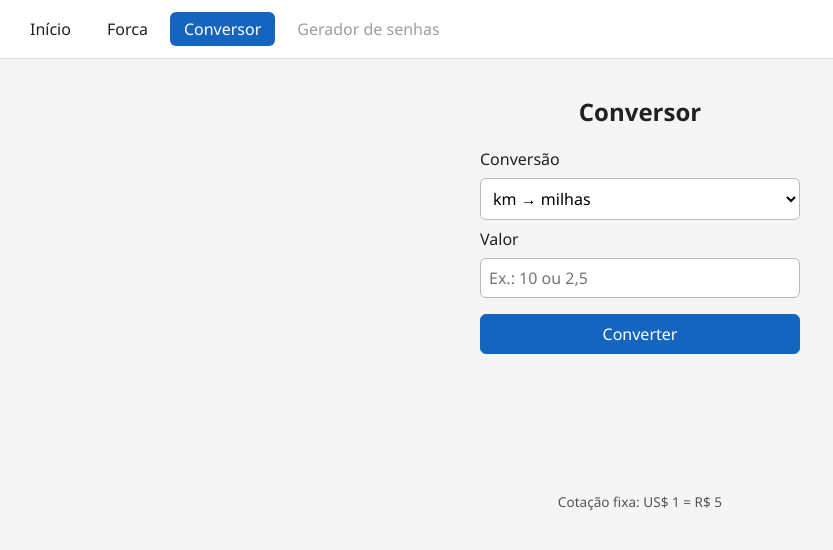
After one commit to HenriqueNicolletti-e-LucasMP8-Projects/exercicios-python, a Flask app: page /conversor in a window 1280 px wide. The commit adds this page. Shown: the top 550 px of the page, without its empty margins (0-833 px from the left). Run offline with Flask 3, Linux system fonts and the light colour scheme.

Commit message:
Adiciona Conversor
Converte km↔milhas, °C↔°F e real↔dólar (cotação fixa), com uma função
por conversão, validação da entrada e mensagem de erro na tela.

Co-Authored-By: Claude Opus 5.5 <noreply@anthropic.com>

```diff
--- a/app.py
+++ b/app.py
@@ -2,7 +2,7 @@ import os
 
 from flask import Flask, jsonify, render_template, request, session
 
-from src import forca
+from src import conversor, forca
 
 app = Flask(__name__)
 app.secret_key = os.environ.get("SECRET_KEY", "chave-apenas-para-desenvolvimento")
@@ -16,7 +16,7 @@ def estado_da_sessao():
 
 EXERCICIOS = [
     {"nome": "Forca", "descricao": "Adivinhe a palavra letra por letra antes que o boneco seja enforcado.", "rota": "pagina_forca"},
-    {"nome": "Conversor", "descricao": "Converta km↔milhas, °C↔°F e real↔dólar.", "rota": None},
+    {"nome": "Conversor", "descricao": "Converta km↔milhas, °C↔°F e real↔dólar.", "rota": "pagina_conversor"},
     {"nome": "Gerador de senhas", "descricao": "Gere senhas escolhendo tamanho e tipos de caractere.", "rota": None},
 ]
 
@@ -59,5 +59,25 @@ def api_forca_letra():
     return jsonify(forca.estado_publico(estado))
 
 
+@app.route("/conversor")
+def pagina_conversor():
+    return render_template(
+        "conversor.html",
+        pagina="conversor",
+        opcoes=conversor.opcoes(),
+        cotacao=conversor.formatar(conversor.COTACAO_DOLAR),
+    )
+
+
+@app.post("/api/conversor")
+def api_conversor():
+    dados = request.get_json(silent=True) or {}
+    try:
+        resposta = conversor.converter(str(dados.get("tipo", "")), str(dados.get("valor", "")))
+    except ValueError as erro:
+        return jsonify({"erro": str(erro)}), 400
+    return jsonify(resposta)
+
+
 if __name__ == "__main__":
     app.run(debug=True)
--- /dev/null
+++ b/src/conversor.py
@@ -0,0 +1,81 @@
+import math
+
+COTACAO_DOLAR = 5.00  # quantos reais vale 1 dólar (cotação fixa)
+KM_POR_MILHA = 1.609344
+
+
+def km_para_milhas(km):
+    return km / KM_POR_MILHA
+
+
+def milhas_para_km(milhas):
+    return milhas * KM_POR_MILHA
+
+
+def celsius_para_fahrenheit(celsius):
+    return celsius * 9 / 5 + 32
+
+
+def fahrenheit_para_celsius(fahrenheit):
+    return (fahrenheit - 32) * 5 / 9
+
+
+def reais_para_dolares(reais):
+    return reais / COTACAO_DOLAR
+
+
+def dolares_para_reais(dolares):
+    return dolares * COTACAO_DOLAR
+
+
+CONVERSOES = {
+    "km_milhas": {"nome": "km → milhas", "funcao": km_para_milhas, "de": "km", "para": "milhas", "aceita_negativo": False},
+    "milhas_km": {"nome": "milhas → km", "funcao": milhas_para_km, "de": "milhas", "para": "km", "aceita_negativo": False},
+    "c_f": {"nome": "°C → °F", "funcao": celsius_para_fahrenheit, "de": "°C", "para": "°F", "aceita_negativo": True},
+    "f_c": {"nome": "°F → °C", "funcao": fahrenheit_para_celsius, "de": "°F", "para": "°C", "aceita_negativo": True},
+    "real_dolar": {"nome": "real → dólar", "funcao": reais_para_dolares, "de": "R$", "para": "US$", "aceita_negativo": False},
+    "dolar_real": {"nome": "dólar → real", "funcao": dolares_para_reais, "de": "US$", "para": "R$", "aceita_negativo": False},
+}
+
+
+def ler_numero(texto):
+    """Converte o texto digitado em número. Aceita vírgula ou ponto como separador decimal."""
+    texto = str(texto).strip().replace(",", ".")
+    if not texto:
+        raise ValueError("Digite um valor.")
+    try:
+        numero = float(texto)
+    except ValueError:
+        raise ValueError("Digite um número válido.") from None
+    if not math.isfinite(numero):
+        raise ValueError("Digite um número válido.")
+    return numero
+
+
+def converter(tipo, texto):
+    """Faz a conversão escolhida. Levanta ValueError se o tipo ou o valor forem inválidos."""
+    if tipo not in CONVERSOES:
+        raise ValueError("Escolha um tipo de conversão válido.")
+    conversao = CONVERSOES[tipo]
+    valor = ler_numero(texto)
+    if valor < 0 and not conversao["aceita_negativo"]:
+        raise ValueError("Esse valor não pode ser negativo.")
+    resultado = round(conversao["funcao"](valor), 2)
+    return {
+        "valor": valor,
+        "resultado": resultado,
+        "texto": f"{formatar(valor)} {conversao['de']} = {formatar(resultado)} {conversao['para']}",
+    }
+
+
+def formatar(numero):
+    """Mostra o número com até 2 casas decimais e vírgula, no padrão brasileiro."""
+    texto = f"{numero:.2f}".rstrip("0").rstrip(".")
+    if texto == "-0":
+        texto = "0"
+    return texto.replace(".", ",")
+
+
+def opcoes():
+    """Lista de conversões para montar o seletor na tela."""
+    return [{"tipo": tipo, "nome": conversao["nome"]} for tipo, conversao in CONVERSOES.items()]
--- /dev/null
+++ b/static/conversor.js
@@ -0,0 +1,31 @@
+const elForm = document.getElementById("form-conversor");
+const elTipo = document.getElementById("tipo");
+const elValor = document.getElementById("valor");
+const elResultado = document.getElementById("resultado");
+const elMensagem = document.getElementById("mensagem");
+
+function mostrar(resultado, erro) {
+  elResultado.textContent = resultado || "";
+  elMensagem.textContent = erro || "";
+}
+
+async function converter(evento) {
+  evento.preventDefault();
+  const resposta = await fetch("/api/conversor", {
+    method: "POST",
+    headers: { "Content-Type": "application/json" },
+    body: JSON.stringify({ tipo: elTipo.value, valor: elValor.value }),
+  });
+  const dados = await resposta.json();
+  if (resposta.ok) {
+    mostrar(dados.texto, "");
+  } else {
+    mostrar("", dados.erro);
+    elValor.focus();
+  }
+}
+
+elForm.addEventListener("submit", converter);
+elTipo.addEventListener("change", () => {
+  if (elValor.value.trim()) elForm.requestSubmit();
+});
--- a/static/estilo.css
+++ b/static/estilo.css
@@ -108,4 +108,32 @@ button:disabled { cursor: default; opacity: 0.7; }
 button.certa { background: #a5d6a7; }
 button.errada { background: #ef9a9a; }
 
+.conversor { text-align: center; }
+
+.formulario {
+  display: grid;
+  gap: 8px;
+  max-width: 320px;
+  margin: 0 auto 16px;
+  text-align: left;
+}
+
+.formulario select, .formulario input {
+  font: inherit;
+  padding: 8px;
+  border: 1px solid #bbb;
+  border-radius: 6px;
+  background: #fff;
+}
+
+.formulario button {
+  margin-top: 8px;
+  background: var(--destaque);
+  color: #fff;
+  border-color: var(--destaque);
+}
+
+.resultado { min-height: 1.5em; font-size: 1.5rem; font-weight: bold; color: var(--certo); }
+.observacao { font-size: 0.85rem; color: #555; }
+
 #novo-jogo { padding: 8px 20px; background: var(--destaque); color: #fff; border-color: var(--destaque); }
--- a/templates/base.html
+++ b/templates/base.html
@@ -11,7 +11,7 @@
     <a href="{{ url_for('inicio') }}" class="{{ 'ativo' if pagina == 'inicio' }}">Início</a>
     {% for exercicio in exercicios %}
       {% if exercicio.rota %}
-        <a href="{{ url_for(exercicio.rota) }}" class="{{ 'ativo' if pagina == 'forca' and exercicio.rota == 'pagina_forca' }}">{{ exercicio.nome }}</a>
+        <a href="{{ url_for(exercicio.rota) }}" class="{{ 'ativo' if exercicio.rota == 'pagina_' ~ pagina }}">{{ exercicio.nome }}</a>
       {% else %}
         <span class="desativado" title="Em breve">{{ exercicio.nome }}</span>
       {% endif %}
--- /dev/null
+++ b/templates/conversor.html
@@ -0,0 +1,31 @@
+{% extends "base.html" %}
+{% block titulo %}Conversor{% endblock %}
+
+{% block conteudo %}
+<section class="conversor">
+  <h1>Conversor</h1>
+
+  <form id="form-conversor" class="formulario" novalidate>
+    <label for="tipo">Conversão</label>
+    <select id="tipo" name="tipo">
+      {% for opcao in opcoes %}
+        <option value="{{ opcao.tipo }}">{{ opcao.nome }}</option>
+      {% endfor %}
+    </select>
+
+    <label for="valor">Valor</label>
+    <input id="valor" name="valor" type="text" inputmode="decimal" autocomplete="off" placeholder="Ex.: 10 ou 2,5">
+
+    <button type="submit">Converter</button>
+  </form>
+
+  <p id="resultado" class="resultado" aria-live="polite"></p>
+  <p id="mensagem" class="mensagem erro" aria-live="polite"></p>
+
+  <p class="observacao">Cotação fixa: US$ 1 = R$ {{ cotacao }}</p>
+</section>
+{% endblock %}
+
+{% block scripts %}
+<script src="{{ url_for('static', filename='conversor.js') }}"></script>
+{% endblock %}
```
Also changed, not shown: CLAUDE.md (+3 -2 lines), tests/test_conversor.py (added, +73 -0 lines), README.md.
